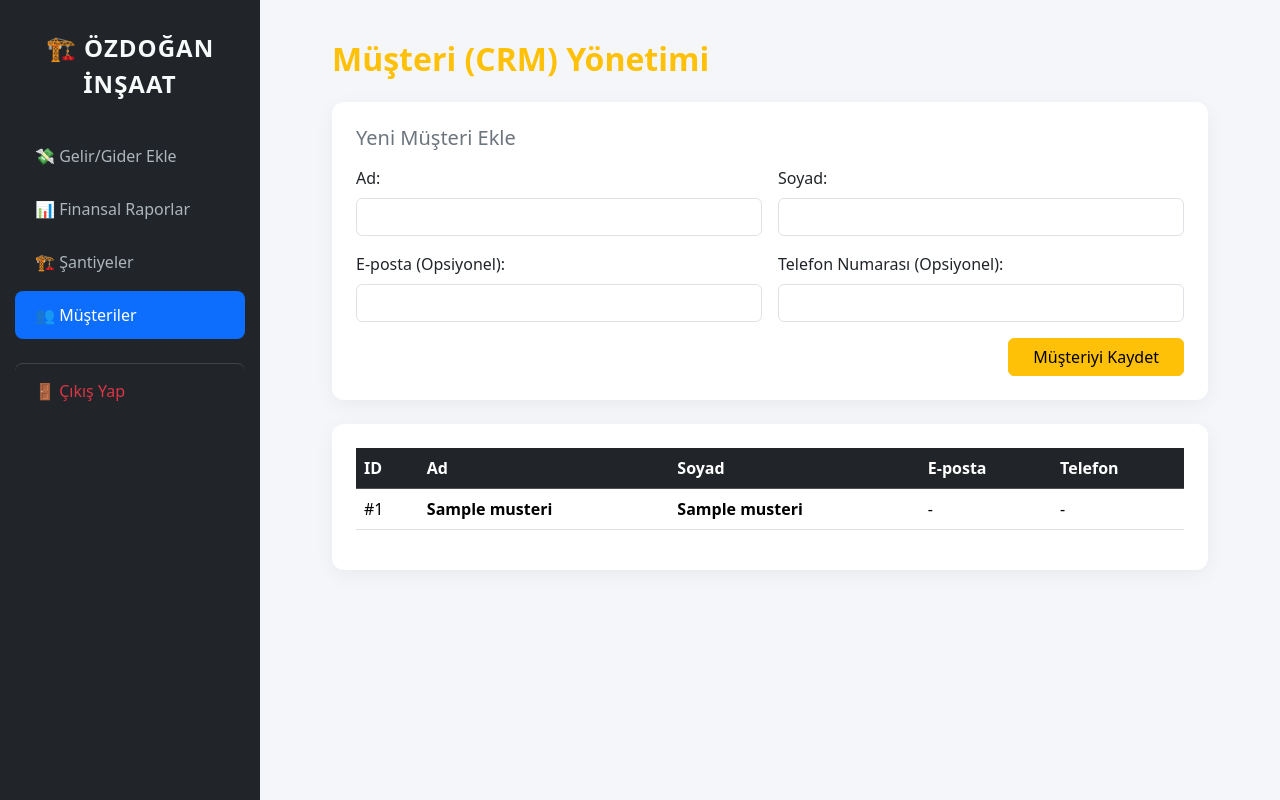
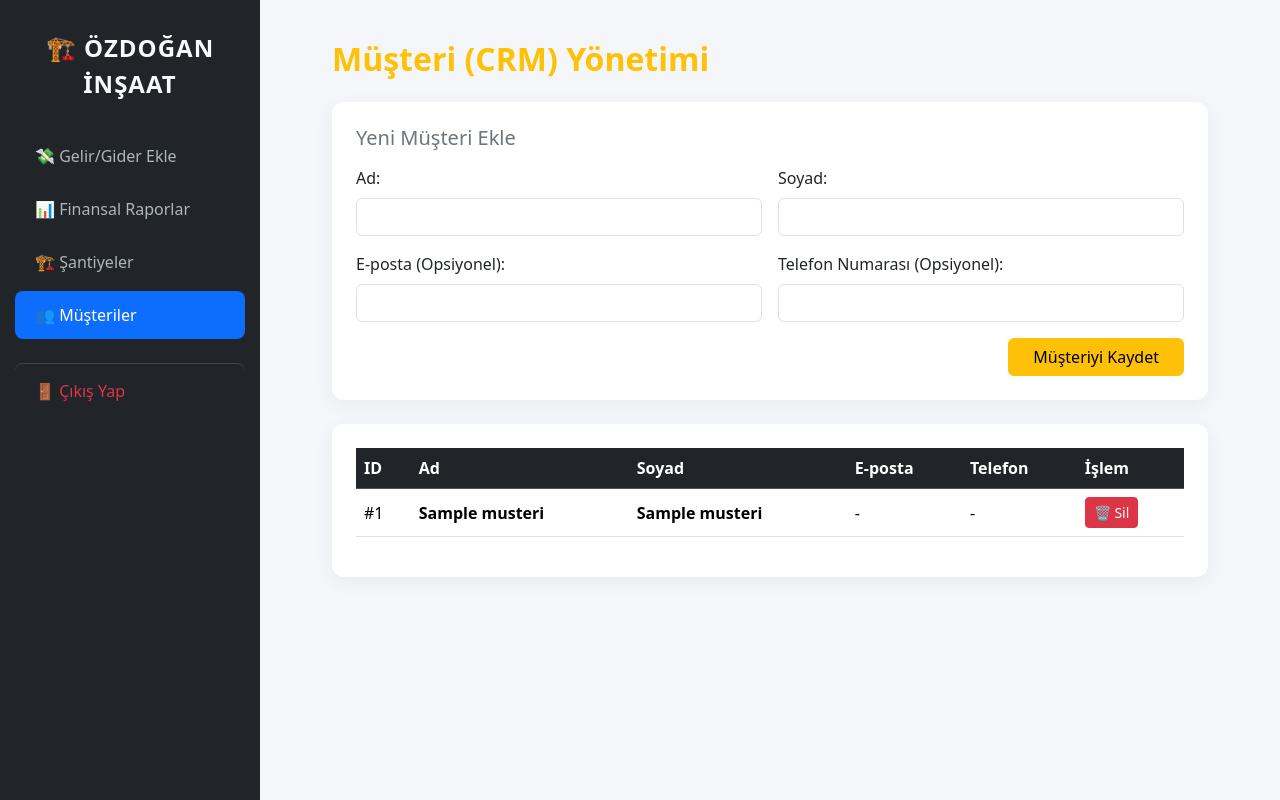
Before and after one commit to feyza-ozdn/ozdogan-insaat-erp, a Flask app: template templates/musteriler.html in a window 1280 px wide. Run offline with Flask 3, Linux system fonts and the light colour scheme; the visitor is signed in with stand-in values (Sample User, id 1); the template is opened without the code that fills it: most values are stand-ins (such as "Sample title", 1, 10 or a date in 2020); some libraries are stand-ins or nearby versions.

Commit message:
musteriler için sil butonu eklendi.

```diff
--- a/app.py
+++ b/app.py
@@ -280,6 +280,38 @@ def musteriler():
         ''', (first_name, last_name, email, phone))
         conn.commit()
 
+    # Müşteri silme rotası
+@app.route('/musteri_sil/<int:id>', methods=['POST'])
+def musteri_sil(id):
+    conn = get_db_connection()
+    cur = conn.cursor()
+
+    try:
+        # Müşteriye bağlı işlemleri silmiyoruz.
+        # Sadece müşteri bağlantısını kaldırıyoruz.
+        cur.execute(
+            'UPDATE transactions SET customer_id = NULL WHERE customer_id = %s',
+            (id,)
+        )
+
+        # Müşteriyi sil
+        cur.execute(
+            'DELETE FROM customers WHERE id = %s',
+            (id,)
+        )
+
+        conn.commit()
+
+    except Exception:
+        conn.rollback()
+        raise
+
+    finally:
+        cur.close()
+        conn.close()
+
+    return redirect(url_for('musteriler'))
+
     # Mevcut müşterileri veritabanından çekip listeleme
     cur.execute('SELECT id, first_name, last_name, email, phone FROM customers ORDER BY id DESC')
     musteri_listesi = cur.fetchall()
@@ -289,6 +321,7 @@ def musteriler():
 
     return render_template('musteriler.html', musteriler=musteri_listesi)
 
+
 if __name__ == '__main__':
     port = int(os.environ.get("PORT", 5000))
     app.run(debug=True)
--- a/templates/musteriler.html
+++ b/templates/musteriler.html
@@ -57,7 +57,7 @@
             <div class="card p-4">
                 <table class="table table-hover align-middle">
                     <thead class="table-dark">
-                        <tr><th>ID</th><th>Ad</th><th>Soyad</th><th>E-posta</th><th>Telefon</th></tr>
+                        <tr><th>ID</th><th>Ad</th><th>Soyad</th><th>E-posta</th><th>Telefon</th><th>İşlem</th></tr>
                     </thead>
                     <tbody>
                         {% for musteri in musteriler %}
@@ -67,6 +67,18 @@
                             <td class="fw-bold">{{ musteri[2] }}</td>
                             <td>{{ musteri[3] if musteri[3] else '-' }}</td>
                             <td>{{ musteri[4] if musteri[4] else '-' }}</td>
+
+                             <td>
+                                <form method="POST"
+                                      action="{{ url_for('musteri_sil', id=musteri[0]) }}"
+                                      onsubmit="return confirm('Bu müşteriyi silmek istediğinize emin misiniz?');">
+
+                                   <button type="submit" class="btn btn-danger btn-sm">
+                                       🗑️ Sil
+                                   </button>
+
+                                 </form>
+                             </td>
                         </tr>
                         {% else %}
                         <tr><td colspan="5" class="text-center text-muted p-4">Kayıtlı müşteri bulunmuyor.</td></tr>
```
